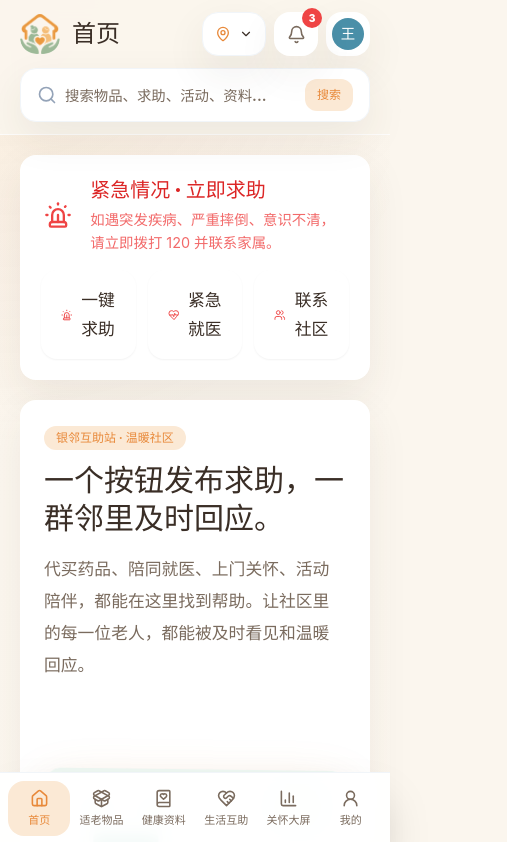
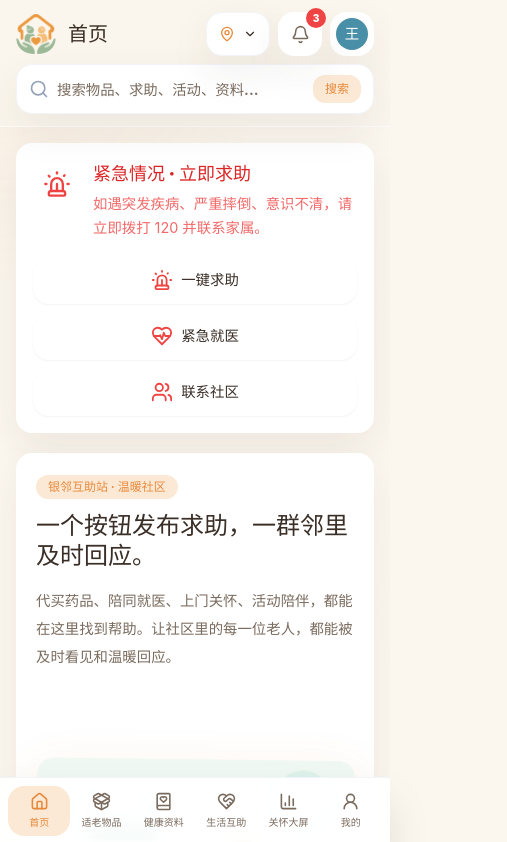
Before and after one commit to YBZSG/yinlin-help-station, a React (Vite) app: page / in a window 390 px wide. Shown: the top 842 px of the page, 507 px wide, since content can reach past the window. Built offline with nearby package versions, Linux system fonts and the light colour scheme.

Commit message:
Improve mobile responsive layout

```diff
--- a/index.html
+++ b/index.html
@@ -2,7 +2,7 @@
 <html lang="zh-CN">
   <head>
     <meta charset="UTF-8" />
-    <meta name="viewport" content="width=device-width, initial-scale=1.0" />
+    <meta name="viewport" content="width=device-width, initial-scale=1.0, viewport-fit=cover" />
     <link rel="icon" href="/brand-symbol.png" />
     <title>银邻互助站 - 社区老人生活互助与关怀服务平台</title>
   </head>
--- a/src/components/common/Card.jsx
+++ b/src/components/common/Card.jsx
@@ -1,6 +1,6 @@
 export default function Card({ children, className = "", as: Tag = "section", ...props }) {
   return (
-    <Tag className={`motion-card rounded-2xl border border-white/80 bg-white p-5 shadow-soft ${className}`} {...props}>
+    <Tag className={`motion-card rounded-2xl border border-white/80 bg-white p-4 shadow-soft sm:p-5 ${className}`} {...props}>
       {children}
     </Tag>
   );
--- a/src/components/dashboard/HeroSection.jsx
+++ b/src/components/dashboard/HeroSection.jsx
@@ -19,13 +19,13 @@ export default function HeroSection({ onNavigate }) {
   );
 
   return (
-    <section ref={scope} className="relative overflow-hidden rounded-2xl bg-white p-6 shadow-soft md:p-8">
+    <section ref={scope} className="relative overflow-hidden rounded-2xl bg-white p-5 shadow-soft md:p-8">
       <div className="absolute right-4 top-4 hidden h-24 w-24 rounded-full bg-campus-orangeSoft md:block" />
       <div className="grid items-center gap-6 md:grid-cols-[1.4fr_.8fr]">
         <div>
           <span className="hero-title inline-block rounded-full bg-campus-orangeSoft px-3 py-1 text-xs font-bold text-campus-orange">银邻互助站 · 温暖社区</span>
-          <h2 className="hero-title mt-3 text-3xl font-black leading-tight text-campus-ink md:text-4xl">一个按钮发布求助，一群邻里及时回应。</h2>
-          <p className="hero-copy mt-4 max-w-2xl text-base leading-8 text-campus-muted">
+          <h2 className="hero-title mt-3 text-2xl font-black leading-tight text-campus-ink sm:text-3xl md:text-4xl">一个按钮发布求助，一群邻里及时回应。</h2>
+          <p className="hero-copy mt-4 max-w-2xl text-sm leading-7 text-campus-muted sm:text-base sm:leading-8">
             代买药品、陪同就医、上门关怀、活动陪伴，都能在这里找到帮助。让社区里的每一位老人，都能被及时看见和温暖回应。
           </p>
           <div className="mt-6 flex flex-wrap gap-3">
--- a/src/index.css
+++ b/src/index.css
@@ -15,6 +15,14 @@
   box-sizing: border-box;
 }
 
+html,
+body,
+#root {
+  width: 100%;
+  max-width: 100%;
+  overflow-x: hidden;
+}
+
 body {
   margin: 0;
   min-width: 320px;
@@ -25,11 +33,26 @@ body {
     linear-gradient(180deg, #fbf6ee 0%, #fffaf2 42%, #fbf6ee 100%);
 }
 
+img,
+svg,
+video,
+canvas {
+  max-width: 100%;
+}
+
 button,
 input,
 select,
 textarea {
   font: inherit;
+}
+
+@media (max-width: 640px) {
+  body {
+    background:
+      radial-gradient(circle at top left, rgba(232, 137, 58, 0.08), transparent 18rem),
+      linear-gradient(180deg, #fbf6ee 0%, #fffaf2 48%, #fbf6ee 100%);
+  }
 }
 
 .gsap-reveal,
--- a/src/layout/MainLayout.jsx
+++ b/src/layout/MainLayout.jsx
@@ -18,7 +18,7 @@ export default function MainLayout({
   children
 }) {
   return (
-    <div className="min-h-screen pb-24 xl:pb-0">
+    <div className="min-h-screen overflow-x-hidden pb-24 xl:pb-0">
       <Sidebar current={current} onNavigate={onNavigate} />
       <Topbar
         title={title}
@@ -30,7 +30,7 @@ export default function MainLayout({
         onReadAllNotifications={onReadAllNotifications}
         onOpenNotification={onOpenNotification}
       />
-      <main className="px-5 sm:px-6 md:px-8 xl:ml-64">
+      <main className="px-4 sm:px-6 md:px-8 xl:ml-64">
         <div className="mx-auto max-w-7xl">{children}</div>
       </main>
       <MobileNav current={current} onNavigate={onNavigate} />
--- a/src/layout/MobileNav.jsx
+++ b/src/layout/MobileNav.jsx
@@ -4,7 +4,7 @@ const mobileKeys = ["dashboard", "datav", "items", "materials", "help", "profile
 
 export default function MobileNav({ current, onNavigate }) {
   return (
-    <nav className="fixed bottom-0 left-0 right-0 z-40 grid grid-cols-6 border-t border-slate-100 bg-white/95 px-2 py-2 shadow-2xl backdrop-blur xl:hidden">
+    <nav className="fixed bottom-0 left-0 right-0 z-40 grid grid-cols-6 border-t border-slate-100 bg-white/95 px-2 pb-[calc(0.5rem+env(safe-area-inset-bottom))] pt-2 shadow-2xl backdrop-blur xl:hidden">
       {routes
         .filter((route) => mobileKeys.includes(route.key))
         .map((route) => {
@@ -14,7 +14,7 @@ export default function MobileNav({ current, onNavigate }) {
             <button
               key={route.key}
               onClick={() => onNavigate(route.key)}
-              className={`flex flex-col items-center gap-1 rounded-2xl py-2 text-[11px] font-bold transition ${
+              className={`flex flex-col items-center gap-1 rounded-2xl py-1.5 text-[10px] font-bold transition sm:py-2 sm:text-[11px] ${
                 active ? "bg-campus-orangeSoft text-campus-orange" : "text-campus-muted"
               }`}
             >
--- a/src/layout/Topbar.jsx
+++ b/src/layout/Topbar.jsx
@@ -59,23 +59,23 @@ export default function Topbar({
   }
 
   return (
-    <header className="sticky top-0 z-20 mb-5 border-b border-white/80 bg-campus-bg/95 px-5 py-3 backdrop-blur sm:px-6 md:px-8 xl:ml-64">
+    <header className="sticky top-0 z-20 mb-4 border-b border-white/80 bg-campus-bg/95 px-4 py-3 backdrop-blur sm:mb-5 sm:px-6 md:px-8 xl:ml-64">
       <div className="mx-auto max-w-7xl">
-        <div className="grid grid-cols-[minmax(0,1fr)_auto] items-center gap-3 lg:grid-cols-[max-content_minmax(320px,1fr)_auto] xl:grid-cols-[max-content_minmax(420px,1fr)_auto] xl:gap-5">
+        <div className="grid grid-cols-[minmax(0,1fr)_auto] items-center gap-2 sm:gap-3 lg:grid-cols-[max-content_minmax(320px,1fr)_auto] xl:grid-cols-[max-content_minmax(420px,1fr)_auto] xl:gap-5">
           <div className="flex min-w-0 items-center gap-3 lg:pr-2">
             <img src="/brand-symbol.png" alt="银邻互助站" className="h-10 w-10 shrink-0 rounded-2xl object-contain sm:h-11 sm:w-11" />
-            <h1 className="truncate text-2xl font-black leading-tight text-campus-ink sm:text-3xl">{title}</h1>
+            <h1 className="truncate text-xl font-black leading-tight text-campus-ink sm:text-3xl">{title}</h1>
           </div>
 
-          <form onSubmit={submitSearch} className="order-3 col-span-2 flex min-h-12 w-full items-center gap-2 rounded-2xl border border-slate-100 bg-white px-4 py-2 shadow-soft transition focus-within:border-campus-orange lg:order-none lg:col-span-1 lg:min-w-0">
+          <form onSubmit={submitSearch} className="order-3 col-span-2 flex min-h-11 w-full items-center gap-2 rounded-2xl border border-slate-100 bg-white px-3 py-2 shadow-soft transition focus-within:border-campus-orange sm:min-h-12 sm:px-4 lg:order-none lg:col-span-1 lg:min-w-0">
             <Search size={20} className="shrink-0 text-slate-400" />
             <input
               value={keyword}
               onChange={(event) => setKeyword(event.target.value)}
               placeholder="搜索物品、求助、活动、资料..."
-              className="h-9 min-w-0 flex-1 bg-transparent text-sm font-bold text-campus-ink outline-none placeholder:text-campus-muted"
+              className="h-8 min-w-0 flex-1 bg-transparent text-sm font-bold text-campus-ink outline-none placeholder:text-campus-muted sm:h-9"
             />
-            <button type="submit" className="shrink-0 rounded-xl bg-campus-orangeSoft px-3 py-2 text-xs font-bold text-campus-orange transition hover:bg-orange-100">
+            <button type="submit" className="shrink-0 rounded-xl bg-campus-orangeSoft px-3 py-1.5 text-xs font-bold text-campus-orange transition hover:bg-orange-100 sm:py-2">
               搜索
             </button>
           </form>
--- a/src/pages/Dashboard.jsx
+++ b/src/pages/Dashboard.jsx
@@ -212,16 +212,16 @@ function EmergencyStrip({ onEmergencyAction }) {
   return (
     <Card className="gsap-reveal border-red-100 bg-red-50/70">
       <div className="grid items-center gap-4 lg:grid-cols-[1fr_auto]">
-        <div className="flex items-center gap-4">
-          <div className="flex h-14 w-14 items-center justify-center rounded-2xl bg-white text-red-500">
+        <div className="flex items-start gap-3 sm:items-center sm:gap-4">
+          <div className="flex h-12 w-12 shrink-0 items-center justify-center rounded-2xl bg-white text-red-500 sm:h-14 sm:w-14">
             <Siren size={28} />
           </div>
           <div>
-            <h2 className="text-xl font-black text-red-600">紧急情况 · 立即求助</h2>
-            <p className="mt-1 text-sm text-red-500/80">如遇突发疾病、严重摔倒、意识不清，请立即拨打 120 并联系家属。</p>
+            <h2 className="text-lg font-black text-red-600 sm:text-xl">紧急情况 · 立即求助</h2>
+            <p className="mt-1 text-sm leading-6 text-red-500/80">如遇突发疾病、严重摔倒、意识不清，请立即拨打 120 并联系家属。</p>
           </div>
         </div>
-        <div className="grid grid-cols-3 gap-3">
+        <div className="grid grid-cols-1 gap-2 sm:grid-cols-3 sm:gap-3">
           {actions.map((action) => {
             const Icon = action.icon;
             return (
@@ -229,10 +229,10 @@ function EmergencyStrip({ onEmergencyAction }) {
                 key={action.label}
                 type="button"
                 onClick={() => onEmergencyAction(action.action)}
-                className="flex items-center justify-center gap-2 rounded-2xl bg-white px-5 py-4 text-base font-black text-campus-ink shadow-sm transition hover:-translate-y-0.5 hover:text-red-500"
+                className="flex min-h-12 items-center justify-center gap-2 rounded-2xl bg-white px-4 py-3 text-sm font-black text-campus-ink shadow-sm transition hover:-translate-y-0.5 hover:text-red-500 sm:min-h-14 sm:px-5 sm:text-base"
               >
                 <Icon size={22} className="text-red-500" />
-                {action.label}
+                <span className="whitespace-nowrap">{action.label}</span>
               </button>
             );
           })}
```
